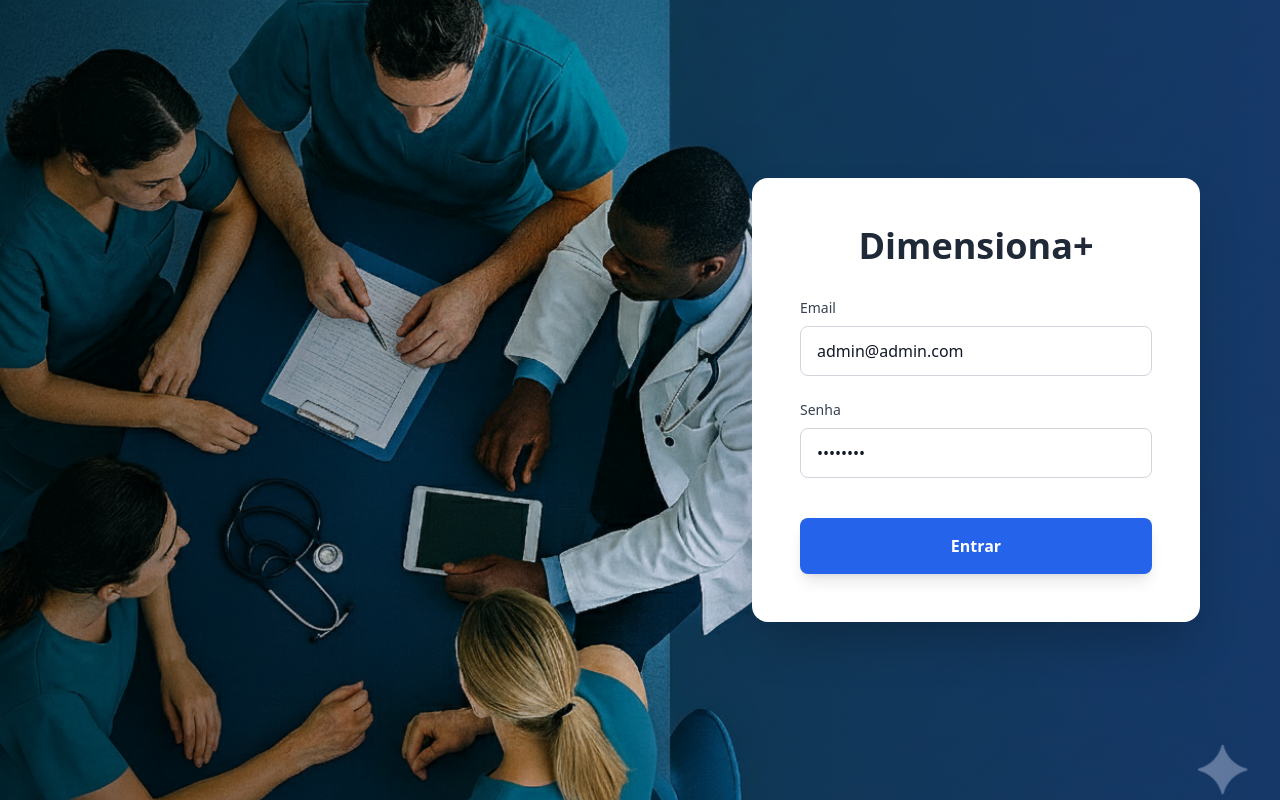
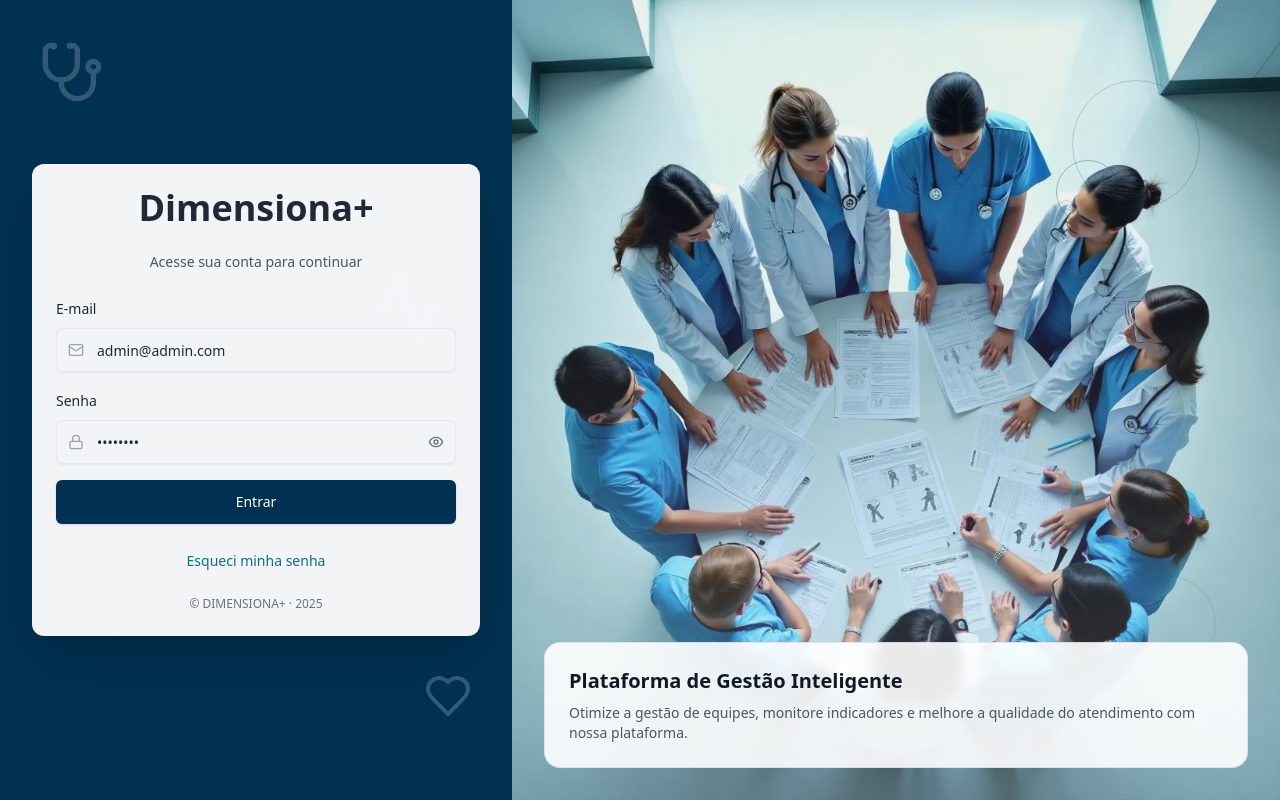
Before and after one commit to joaoalvesdsx/dimensiona_frontend, a React (Vite) app: page /login in a window 1280 px wide. Built offline with nearby package versions, Linux system fonts and the light colour scheme.

Commit message:
TELA DE LOGIN

```diff
--- a/package.json
+++ b/package.json
@@ -12,6 +12,7 @@
   "dependencies": {
     "@radix-ui/react-checkbox": "^1.3.3",
     "@radix-ui/react-dropdown-menu": "^2.1.16",
+    "@radix-ui/react-label": "^2.1.7",
     "@radix-ui/react-select": "^2.2.6",
     "@radix-ui/react-separator": "^1.1.7",
     "@radix-ui/react-slot": "^1.2.3",
--- /dev/null
+++ b/src/components/DimensionaLogo.tsx
@@ -0,0 +1,19 @@
+import { cn } from "@/lib/utils"; // ou sua função de utilitário para mesclar classes
+import React from "react";
+
+interface DimensionaLogoProps extends React.HTMLAttributes<HTMLDivElement> {
+  size?: "sm" | "md" | "lg";
+}
+
+export function DimensionaLogo({ size = "md", className }: DimensionaLogoProps) {
+  const sizeClasses = {
+    sm: "text-xl",
+    md: "text-3xl",
+    lg: "text-4xl",
+  };
+  return (
+    <div className={cn("font-bold text-gray-800", sizeClasses[size], className)}>
+      Dimensiona+
+    </div>
+  );
+}
--- /dev/null
+++ b/src/components/ui/label.tsx
@@ -0,0 +1,24 @@
+import * as React from "react"
+import * as LabelPrimitive from "@radix-ui/react-label"
+import { cva, type VariantProps } from "class-variance-authority"
+
+import { cn } from "@/lib/utils"
+
+const labelVariants = cva(
+  "text-sm font-medium leading-none peer-disabled:cursor-not-allowed peer-disabled:opacity-70"
+)
+
+const Label = React.forwardRef<
+  React.ElementRef<typeof LabelPrimitive.Root>,
+  React.ComponentPropsWithoutRef<typeof LabelPrimitive.Root> &
+    VariantProps<typeof labelVariants>
+>(({ className, ...props }, ref) => (
+  <LabelPrimitive.Root
+    ref={ref}
+    className={cn(labelVariants(), className)}
+    {...props}
+  />
+))
+Label.displayName = LabelPrimitive.Root.displayName
+
+export { Label }
--- a/src/features/admin-hospital/components/HeatScaleChart.tsx
+++ b/src/features/admin-hospital/components/HeatScaleChart.tsx
@@ -58,6 +58,158 @@ function statusBadgeClass(v: number) {
   if (v >= 85) return "bg-destructive text-destructive-foreground";
   if (v >= 70) return "bg-warning text-warning-foreground";
   return "bg-success text-success-foreground";
+}
+
+// ====================================================================
+// CORREÇÃO APLICADA AQUI
+// O componente Kpi foi movido daqui (do final do arquivo) para cima.
+// ====================================================================
+
+/** ===== Subcomponentes ===== */
+function GridView({ data }: { data: HeatMapData[] }) {
+  // Ajuste fino no grid para melhor visualização em telas médias
+  return (
+    <div>
+      <h4 className="text-center text-sm font-medium text-muted-foreground mb-3">Heat Map</h4>
+      <div className="grid gap-3 grid-cols-2 sm:grid-cols-3 md:grid-cols-4 lg:grid-cols-5 xl:grid-cols-6">
+        {data.map((item, idx) => {
+          const bg = valueToColor(item.value);
+          const fg = item.value >= 85 ? "#fff" : item.value >= 70 ? "#111" : "#0a0a0a";
+          return (
+            <div
+              key={`${item.sector}-${idx}`}
+              className="group relative border rounded-lg overflow-hidden shadow-sm hover:shadow-md transition-all"
+              style={{ background: bg, color: fg }}
+              role="button"
+              aria-label={`${item.sector}: ${item.value}% de ocupação`}
+              title={`${item.sector} — ${item.value}%`}
+            >
+              <div className="p-3">
+                <div className="flex items-start justify-between gap-2">
+                  <span className="text-xs font-medium opacity-90 truncate max-w-[70%]">
+                    {item.sector}
+                  </span>
+                  <span className="text-[10px] px-1.5 py-0.5 rounded-md font-semibold bg-black/15 text-white/95 backdrop-blur-sm">
+                    {item.value}%
+                  </span>
+                </div>
+                <div className="mt-3 h-1.5 w-full rounded-full bg-black/20 overflow-hidden">
+                  <div
+                    className="h-full rounded-full"
+                    style={{ width: `${item.value}%`, background: "rgba(255,255,255,0.9)" }}
+                  />
+                </div>
+              </div>
+              <div className="pointer-events-none absolute inset-x-0 -bottom-2 translate-y-full opacity-0 group-hover:translate-y-0 group-hover:opacity-100 transition">
+                <div className="mx-2 mb-2 rounded-md bg-background text-foreground text-xs border shadow p-2">
+                  <div className="font-semibold">{item.sector}</div>
+                  <div className="text-muted-foreground">
+                    Ocupação:&nbsp;<span className="font-semibold">{item.value}%</span>
+                  </div>
+                  <div className="mt-1">
+                    <span className={cn("text-[10px] px-2 py-0.5 rounded", statusBadgeClass(item.value))}>
+                      {item.value >= 85 ? "Crítico" : item.value >= 70 ? "Atenção" : "OK"}
+                    </span>
+                  </div>
+                </div>
+              </div>
+            </div>
+          );
+        })}
+      </div>
+    </div>
+  );
+}
+
+function ScatterView({
+  data,
+}: {
+  data: Array<{ x: number; y: number; z: number; sector: string; hospital: string; color: string }>;
+}) {
+  const axisTick = { fontSize: 12, fill: "hsl(var(--muted-foreground))" } as const;
+  const maxX = Math.max(1, data.length);
+
+  return (
+    <div>
+      <h4 className="text-center text-sm font-medium text-muted-foreground mb-3">Scatter Plot</h4>
+      <div className="h-[320px] min-h-[320px] w-full">
+        <ResponsiveContainer width="100%" height="100%">
+          <ScatterChart margin={{ top: 8, right: 16, left: 8, bottom: 32 }}>
+            <CartesianGrid strokeDasharray="3 3" stroke="hsl(var(--border))" />
+            <XAxis
+              type="number"
+              dataKey="x"
+              name="Setor"
+              tick={axisTick}
+              allowDecimals={false}
+              domain={[1, maxX]}
+            />
+            <YAxis
+              type="number"
+              dataKey="y"
+              name="Taxa"
+              tick={axisTick}
+              tickFormatter={(v) => `${v}%`}
+              domain={[0, 100]}
+            />
+            <ZAxis type="number" dataKey="z" range={[40, 160]} />
+            <Tooltip
+              content={({ active, payload }: any) => {
+                if (!active || !payload?.length) return null;
+                const d = payload[0].payload;
+                return (
+                  <div className="bg-background border border-border rounded-lg shadow-lg p-3 text-sm">
+                    <p className="font-bold text-foreground mb-1">{d.sector}</p>
+                    <p className="text-muted-foreground">
+                      Hospital: <span className="font-semibold">{d.hospital}</span>
+                    </p>
+                    <p className="text-muted-foreground">
+                      Ocupação: <span className="font-semibold">{d.y}%</span>
+                    </p>
+                  </div>
+                );
+              }}
+            />
+            <Scatter data={data}>
+              {data.map((pt, i) => (
+                <Cell key={i} fill={pt.color} />
+              ))}
+            </Scatter>
+          </ScatterChart>
+        </ResponsiveContainer>
+      </div>
+    </div>
+  );
+}
+
+// ===== ALTERAÇÃO: O componente Kpi foi movido para ANTES do componente principal =====
+function Kpi({
+  label,
+  value,
+  strong,
+}: {
+  label: string;
+  value: string | number;
+  strong?: boolean;
+}) {
+  // Determina a cor com base no valor para "Críticos" e "Atenção"
+  const valueColor =
+    label.startsWith("Críticos") && value > 0
+      ? "text-destructive"
+      : label.startsWith("Atenção") && value > 0
+      ? "text-amber-600" // Um tom de âmbar para atenção
+      : "text-foreground";
+
+  return (
+    <div className="bg-muted/40 p-3 rounded-lg text-center">
+      <div className={cn("text-xl", strong ? "font-extrabold" : "font-bold", valueColor)}>
+        {value}
+      </div>
+      <div className="text-[11px] text-muted-foreground font-medium uppercase tracking-wide">
+        {label}
+      </div>
+    </div>
+  );
 }
 
 /** ===== Componente principal ===== */
@@ -210,153 +362,3 @@ export const HeatScaleChart: React.FC<HeatScaleChartProps> = ({
     </Card>
   );
 };
-
-/** ===== Subcomponentes ===== */
-function GridView({ data }: { data: HeatMapData[] }) {
-  // Ajuste fino no grid para melhor visualização em telas médias
-  return (
-    <div>
-      <h4 className="text-center text-sm font-medium text-muted-foreground mb-3">Heat Map</h4>
-      <div className="grid gap-3 grid-cols-2 sm:grid-cols-3 md:grid-cols-4 lg:grid-cols-5 xl:grid-cols-6">
-        {data.map((item, idx) => {
-          const bg = valueToColor(item.value);
-          const fg = item.value >= 85 ? "#fff" : item.value >= 70 ? "#111" : "#0a0a0a";
-          return (
-            <div
-              key={`${item.sector}-${idx}`}
-              className="group relative border rounded-lg overflow-hidden shadow-sm hover:shadow-md transition-all"
-              style={{ background: bg, color: fg }}
-              role="button"
-              aria-label={`${item.sector}: ${item.value}% de ocupação`}
-              title={`${item.sector} — ${item.value}%`}
-            >
-              <div className="p-3">
-                <div className="flex items-start justify-between gap-2">
-                  <span className="text-xs font-medium opacity-90 truncate max-w-[70%]">
-                    {item.sector}
-                  </span>
-                  <span className="text-[10px] px-1.5 py-0.5 rounded-md font-semibold bg-black/15 text-white/95 backdrop-blur-sm">
-                    {item.value}%
-                  </span>
-                </div>
-                <div className="mt-3 h-1.5 w-full rounded-full bg-black/20 overflow-hidden">
-                  <div
-                    className="h-full rounded-full"
-                    style={{ width: `${item.value}%`, background: "rgba(255,255,255,0.9)" }}
-                  />
-                </div>
-              </div>
-              <div className="pointer-events-none absolute inset-x-0 -bottom-2 translate-y-full opacity-0 group-hover:translate-y-0 group-hover:opacity-100 transition">
-                <div className="mx-2 mb-2 rounded-md bg-background text-foreground text-xs border shadow p-2">
-                  <div className="font-semibold">{item.sector}</div>
-                  <div className="text-muted-foreground">
-                    Ocupação:&nbsp;<span className="font-semibold">{item.value}%</span>
-                  </div>
-                  <div className="mt-1">
-                    <span className={cn("text-[10px] px-2 py-0.5 rounded", statusBadgeClass(item.value))}>
-                      {item.value >= 85 ? "Crítico" : item.value >= 70 ? "Atenção" : "OK"}
-                    </span>
-                  </div>
-                </div>
-              </div>
-            </div>
-          );
-        })}
-      </div>
-    </div>
-  );
-}
-
-function ScatterView({
-  data,
-}: {
-  data: Array<{ x: number; y: number; z: number; sector: string; hospital: string; color: string }>;
-}) {
-  const axisTick = { fontSize: 12, fill: "hsl(var(--muted-foreground))" } as const;
-  const maxX = Math.max(1, data.length);
-
-  return (
-    <div>
-      <h4 className="text-center text-sm font-medium text-muted-foreground mb-3">Scatter Plot</h4>
-      <div className="h-[320px] min-h-[320px] w-full">
-        <ResponsiveContainer width="100%" height="100%">
-          <ScatterChart margin={{ top: 8, right: 16, left: 8, bottom: 32 }}>
-            <CartesianGrid strokeDasharray="3 3" stroke="hsl(var(--border))" />
-            <XAxis
-              type="number"
-              dataKey="x"
-              name="Setor"
-              tick={axisTick}
-              allowDecimals={false}
-              domain={[1, maxX]}
-            />
-            <YAxis
-              type="number"
-              dataKey="y"
-              name="Taxa"
-              tick={axisTick}
-              tickFormatter={(v) => `${v}%`}
-              domain={[0, 100]}
-            />
-            <ZAxis type="number" dataKey="z" range={[40, 160]} />
-            <Tooltip
-              content={({ active, payload }: any) => {
-                if (!active || !payload?.length) return null;
-                const d = payload[0].payload;
-                return (
-                  <div className="bg-background border border-border rounded-lg shadow-lg p-3 text-sm">
-                    <p className="font-bold text-foreground mb-1">{d.sector}</p>
-                    <p className="text-muted-foreground">
-                      Hospital: <span className="font-semibold">{d.hospital}</span>
-                    </p>
-                    <p className="text-muted-foreground">
-                      Ocupação: <span className="font-semibold">{d.y}%</span>
-                    </p>
-                  </div>
-                );
-              }}
-            />
-            <Scatter data={data}>
-              {data.map((pt, i) => (
-                <Cell key={i} fill={pt.color} />
-              ))}
-            </Scatter>
-          </ScatterChart>
-        </ResponsiveContainer>
-      </div>
-    </div>
-  );
-}
-
-
-// ===== ALTERAÇÃO 3: Simplificação do componente Kpi =====
-// Removi a prop `badgeClass`, pois a cor já é indicada pelo valor.
-// Isso simplifica o componente e o código que o utiliza.
-function Kpi({
-  label,
-  value,
-  strong,
-}: {
-  label: string;
-  value: string | number;
-  strong?: boolean;
-}) {
-  // Determina a cor com base no valor para "Críticos" e "Atenção"
-  const valueColor =
-    label.startsWith("Críticos") && value > 0
-      ? "text-destructive"
-      : label.startsWith("Atenção") && value > 0
-      ? "text-amber-600" // Um tom de âmbar para atenção
-      : "text-foreground";
-
-  return (
-    <div className="bg-muted/40 p-3 rounded-lg text-center">
-      <div className={cn("text-xl", strong ? "font-extrabold" : "font-bold", valueColor)}>
-        {value}
-      </div>
-      <div className="text-[11px] text-muted-foreground font-medium uppercase tracking-wide">
-        {label}
-      </div>
-    </div>
-  );
-}
--- a/src/features/admin-hospital/pages/BaselinePage.tsx
+++ b/src/features/admin-hospital/pages/BaselinePage.tsx
@@ -126,6 +126,9 @@ export default function BaselinePage() {
     field: keyof SetorBaseline,
     value: string | boolean
   ) => {
+     if (field === "custo") {
+    console.log("Valor recebido do CurrencyInput:", value);
+  }
     const novosSetores = [...(formData.setores || [])];
     const setorAtual = novosSetores[index];
     novosSetores[index] = {
--- a/src/pages/LoginPage.tsx
+++ b/src/pages/LoginPage.tsx
@@ -1,9 +1,37 @@
-import { useState, FormEvent } from 'react';
-import { useAuth } from '../contexts/AuthContext';
+import { useState, FormEvent } from "react";
+import { useAuth } from "../contexts/AuthContext";
+import { useNavigate } from "react-router-dom";
+
+// Componentes da UI
+import { Button } from "@/components/ui/button";
+import { Input } from "@/components/ui/input";
+import { Label } from "@/components/ui/label";
+import {
+  Card,
+  CardContent,
+  CardDescription,
+  CardHeader,
+} from "@/components/ui/card";
+import { Alert, AlertDescription } from "@/components/ui/alert";
+import { DimensionaLogo } from "@/components/DimensionaLogo";
+
+// Ícones
+import {
+  Eye,
+  EyeOff,
+  Stethoscope,
+  Heart,
+  Activity,
+  Mail,
+  Lock,
+} from "lucide-react";
+
+// Imagem
+import medicalTeamImage from "@/assets/medical-team-topview.jpg";
 
 export default function LoginPage() {
-  const [email, setEmail] = useState('admin@admin.com');
-  const [password, setPassword] = useState('admin123');
+  const [email, setEmail] = useState("admin@admin.com");
+  const [password, setPassword] = useState("admin123");
   const [error, setError] = useState<string | null>(null);
   const [loading, setLoading] = useState(false);
   const { login } = useAuth();
@@ -14,86 +42,150 @@ export default function LoginPage() {
     setLoading(true);
     try {
       await login(email, password);
-      // O redirecionamento é feito dentro do contexto após o login bem-sucedido
     } catch (err) {
-      setError(err instanceof Error ? err.message : 'Ocorreu um erro inesperado.');
+      const errorMsg = "Credenciais inválidas. Verifique seu e-mail e senha.";
+      setError(errorMsg);
     } finally {
       setLoading(false);
     }
   };
 
+  const [showPassword, setShowPassword] = useState(false);
+  const navigate = useNavigate();
+
   return (
-    <div className="relative flex items-center justify-end h-screen overflow-hidden bg-gray-900">
-      {/* Imagem de Fundo */}
-      <div className="absolute inset-0 z-0">
-        <img
-          src="/src/assets/medicos.jpg"
-          alt="Equipe médica"
-          className="object-cover object-center w-full h-full"
-        />
-        <div className="absolute inset-0 bg-gradient-to-r from-black via-transparent to-blue-900 opacity-40"></div>
+    <div className="h-screen flex overflow-hidden">
+      {/* Painel Esquerdo - Fundo agora sólido e mais escuro */}
+      <div className="flex-1 lg:flex-[0_0_40%] flex items-center justify-center p-8 bg-[#003151] relative overflow-hidden">
+        {/* Elementos Decorativos */}
+        <div className="absolute top-10 left-10 opacity-20">
+          <Stethoscope className="h-16 w-16 text-white" />
+        </div>
+        <div className="absolute bottom-20 right-10 opacity-20">
+          <Heart className="h-12 w-12 text-white" />
+        </div>
+        <div className="absolute top-1/3 right-16 opacity-15">
+          <Activity className="h-20 w-20 text-white" />
         </div>
 
-      {/* Modal de Login Branco */}
-      <div className="relative z-10 w-full max-w-md mx-8 mr-20 p-12 space-y-8 bg-white rounded-2xl shadow-2xl">
-        <div className="text-center">
-          <h1 className="text-4xl font-bold text-gray-800">Dimensiona+</h1>
+        <Card className="w-full max-w-md bg-white/95 backdrop-blur-sm border-0 shadow-2xl">
+          <CardHeader className="space-y-6 text-center">
+            <div className="mx-auto">
+              <DimensionaLogo size="lg" className="mx-auto" />
+            </div>
+            <div>
+              <CardDescription className="text-gray-600">
+                Acesse sua conta para continuar
+              </CardDescription>
+            </div>
+          </CardHeader>
+
+          <CardContent className="space-y-6">
+            {error && (
+              <Alert variant="destructive">
+                <AlertDescription>{error}</AlertDescription>
+              </Alert>
+            )}
+
+            <form onSubmit={handleSubmit} className="space-y-4">
+              <div className="space-y-2">
+                <Label htmlFor="email">E-mail</Label>
+                <div className="relative">
+                  <Mail className="absolute left-3 top-1/2 -translate-y-1/2 w-4 h-4 text-gray-400" />
+                  <Input
+                    id="email"
+                    type="email"
+                    placeholder="seu@email.com"
+                    value={email}
+                    onChange={(e) => setEmail(e.target.value)}
+                    className="h-11 pl-10 pr-4"
+                    required
+                  />
+                </div>
               </div>
 
-        <form onSubmit={handleSubmit} className="space-y-6">
-          <div>
-            <label htmlFor="email" className="block text-sm font-medium text-gray-700 mb-2">
-              Email
-            </label>
-            <input
-              id="email"
-              name="email"
-              type="email"
-              autoComplete="email"
+              <div className="space-y-2">
+                <Label htmlFor="password">Senha</Label>
+                <div className="relative">
+                  <Lock className="absolute left-3 top-1/2 -translate-y-1/2 w-4 h-4 text-gray-400" />
+                  <Input
+                    id="password"
+                    type={showPassword ? "text" : "password"}
+                    placeholder="Sua senha"
+                    value={password}
+                    onChange={(e) => setPassword(e.target.value)}
+                    className="h-11 pl-10 pr-10"
                     required
-              value={email}
-              onChange={(e) => setEmail(e.target.value)}
-              className="block w-full px-4 py-3 bg-white border border-gray-300 rounded-lg text-gray-900 placeholder-gray-400 focus:outline-none focus:ring-2 focus:ring-blue-500 focus:border-transparent transition-all"
-              placeholder="seu@email.com"
                   />
+                  <button
+                    type="button"
+                    onClick={() => setShowPassword(!showPassword)}
+                    className="absolute right-3 top-1/2 -translate-y-1/2 text-gray-500 hover:text-gray-800"
+                  >
+                    {showPassword ? (
+                      <EyeOff className="h-4 w-4" />
+                    ) : (
+                      <Eye className="h-4 w-4" />
+                    )}
+                  </button>
+                </div>
               </div>
 
-          <div>
-            <label
-              htmlFor="password"
-              className="block text-sm font-medium text-gray-700 mb-2"
+              <Button
+                type="submit"
+                disabled={loading || !email || !password}
+                className="w-full h-11 bg-[#003151] hover:bg-[#0b6f88]" // Tom claro mantido para o hover
               >
-              Senha
-            </label>
-            <input
-              id="password"
-              name="password"
-              type="password"
-              autoComplete="current-password"
-              required
-              value={password}
-              onChange={(e) => setPassword(e.target.value)}
-              className="block w-full px-4 py-3 bg-white border border-gray-300 rounded-lg text-gray-900 placeholder-gray-400 focus:outline-none focus:ring-2 focus:ring-blue-500 focus:border-transparent transition-all"
-              placeholder="••••••••"
-            />
+                {loading ? "Entrando..." : "Entrar"}
+              </Button>
+            </form>
+
+            <div className="text-center">
+              <button
+                type="button"
+                className="text-sm text-[#0b6f88] hover:text-[#003151] transition-colors" // Tom claro mantido para legibilidade
+                onClick={() => navigate("/forgot-password")}
+              >
+                Esqueci minha senha
+              </button>
             </div>
 
-          {error && (
-            <p className="text-sm text-red-600 text-center bg-red-50 py-2 px-4 rounded-lg">
-              {error}
+            <div className="text-center text-xs text-gray-500">
+              © DIMENSIONA+ · 2025
+            </div>
+          </CardContent>
+        </Card>
+      </div>
+
+      {/* Painel Direito - Elementos decorativos agora usam o tom escuro */}
+      <div className="hidden lg:flex flex-[0_0_60%] relative bg-gray-50 overflow-hidden">
+        <div className="absolute inset-0 bg-[#003151]/5" />
+
+        {/* Círculos Decorativos */}
+        <div className="absolute top-20 right-20 w-32 h-32 border border-[#003151]/20 rounded-full" />
+        <div className="absolute top-40 right-40 w-16 h-16 border border-[#003151]/30 rounded-full" />
+        <div className="absolute bottom-32 right-16 w-24 h-24 border border-[#003151]/15 rounded-full" />
+        <div className="absolute bottom-20 right-32 w-8 h-8 bg-[#003151]/20 rounded-full" />
+
+        <img
+          src={medicalTeamImage}
+          alt="Equipe médica profissional"
+          className="w-full h-full object-cover"
+        />
+
+        <div className="absolute inset-0 bg-gradient-to-t from-gray-50/20 to-transparent" />
+
+        <div className="absolute bottom-8 left-8 right-8">
+          <div className="bg-white/90 backdrop-blur-sm rounded-2xl p-6 border border-[#003151]/10">
+            <h2 className="text-xl font-bold text-gray-900 mb-2">
+              Plataforma de Gestão Inteligente
+            </h2>
+            <p className="text-gray-600 text-sm">
+              Otimize a gestão de equipes, monitore indicadores e melhore a
+              qualidade do atendimento com nossa plataforma.
             </p>
-          )}
-
-          <div className="pt-4">
-            <button
-              type="submit"
-              disabled={loading}
-              className="w-full flex justify-center py-4 px-6 rounded-lg text-base font-semibold text-white bg-blue-600 hover:bg-blue-700 focus:outline-none focus:ring-4 focus:ring-blue-300 disabled:bg-blue-400 disabled:cursor-not-allowed transition-all shadow-lg"
-            >
-              {loading ? 'Entrando...' : 'Entrar'}
-            </button>
           </div>
-        </form>
+        </div>
       </div>
     </div>
   );
```
Also changed, not shown: src/features/colab/pages/DashboardPage.tsx (+16 -11 lines), src/assets/medical-team-topview.jpg (added), 1 other file (tests, documents, lock files or other folders). Lines whose indentation alone changed are shown as unchanged.
